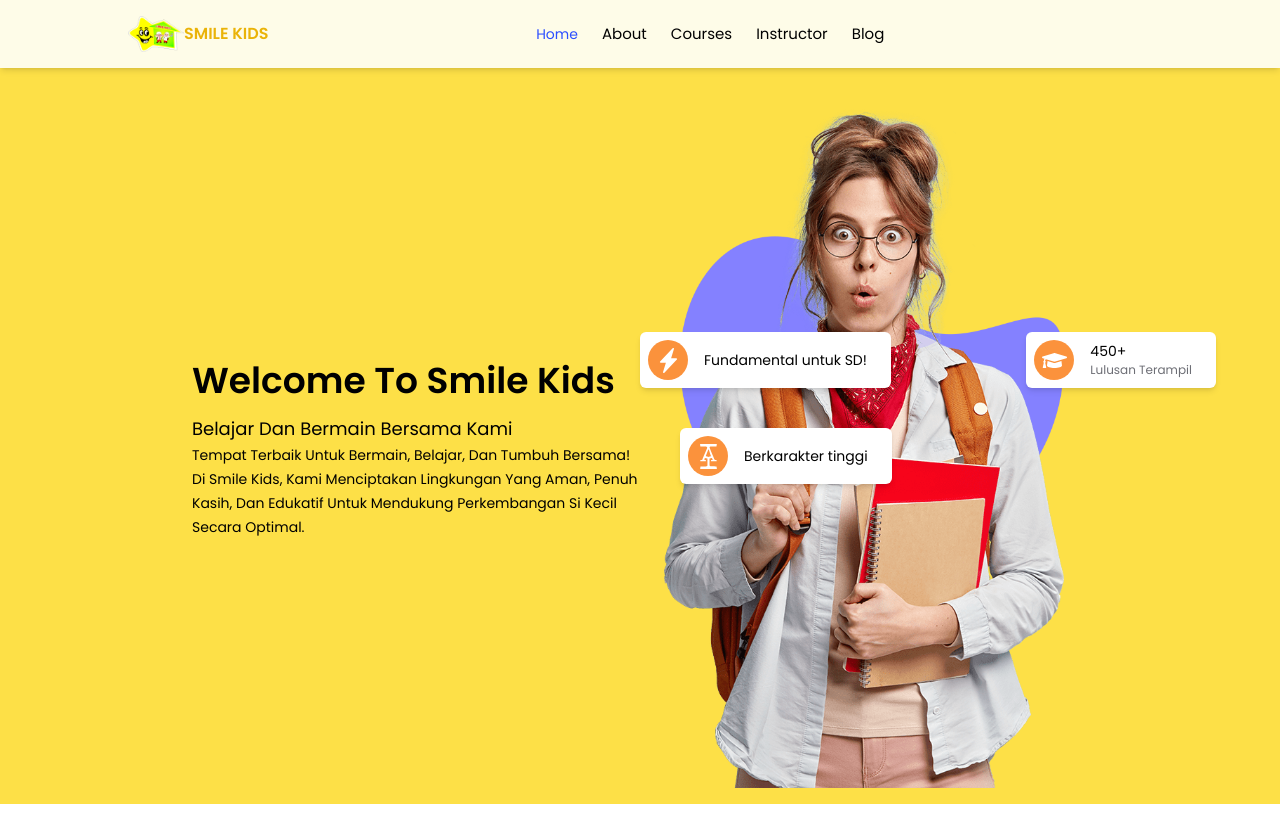
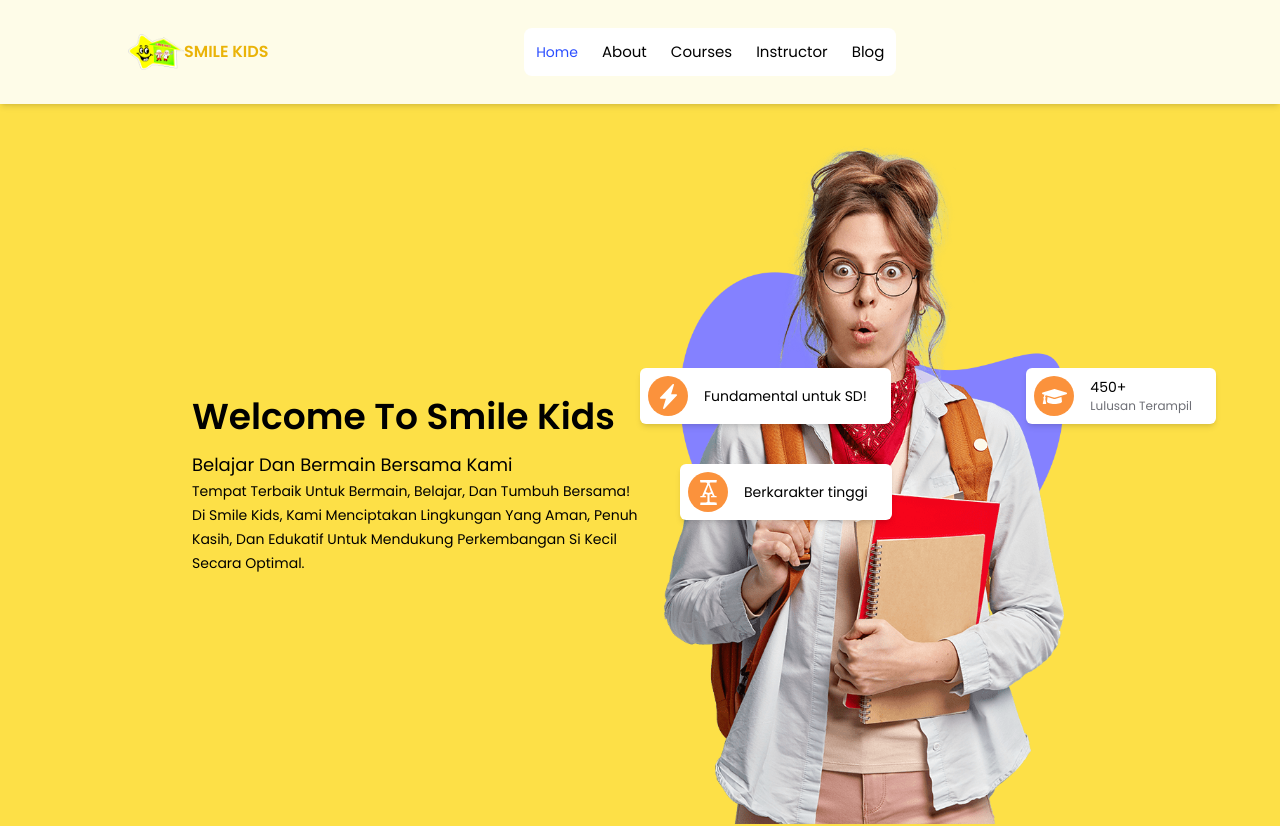
Before and after one commit to aryawardhana15/Smilekidsproject, a React (Create React App) app: page / in a window 1280 px wide. Shown: the top 826 px of the page. Built offline with nearby package versions, Linux system fonts and the light colour scheme.

Commit message:
memeperbaiki header

```diff
--- a/src/components/common/Header.jsx
+++ b/src/components/common/Header.jsx
@@ -20,7 +20,7 @@ export const Header = () => {
             </div> */}
           </div>
           <nav className={open ? "mobile-view" : "desktop-view"}>
-            <ul className='flex items-center gap-6'>
+            <ul className='flex items-center gap-6 my-3 bg-white rounded-lg p-3 text-600'>
               {LinkData.map((link) => (
                 <li key={link.id} onClick={() => setOpen(null)}>
                   <NavLink className={({ isActive }) => (isActive ? "text-primary text-sm" : "text-[15px]")} to={link.url}>
```
